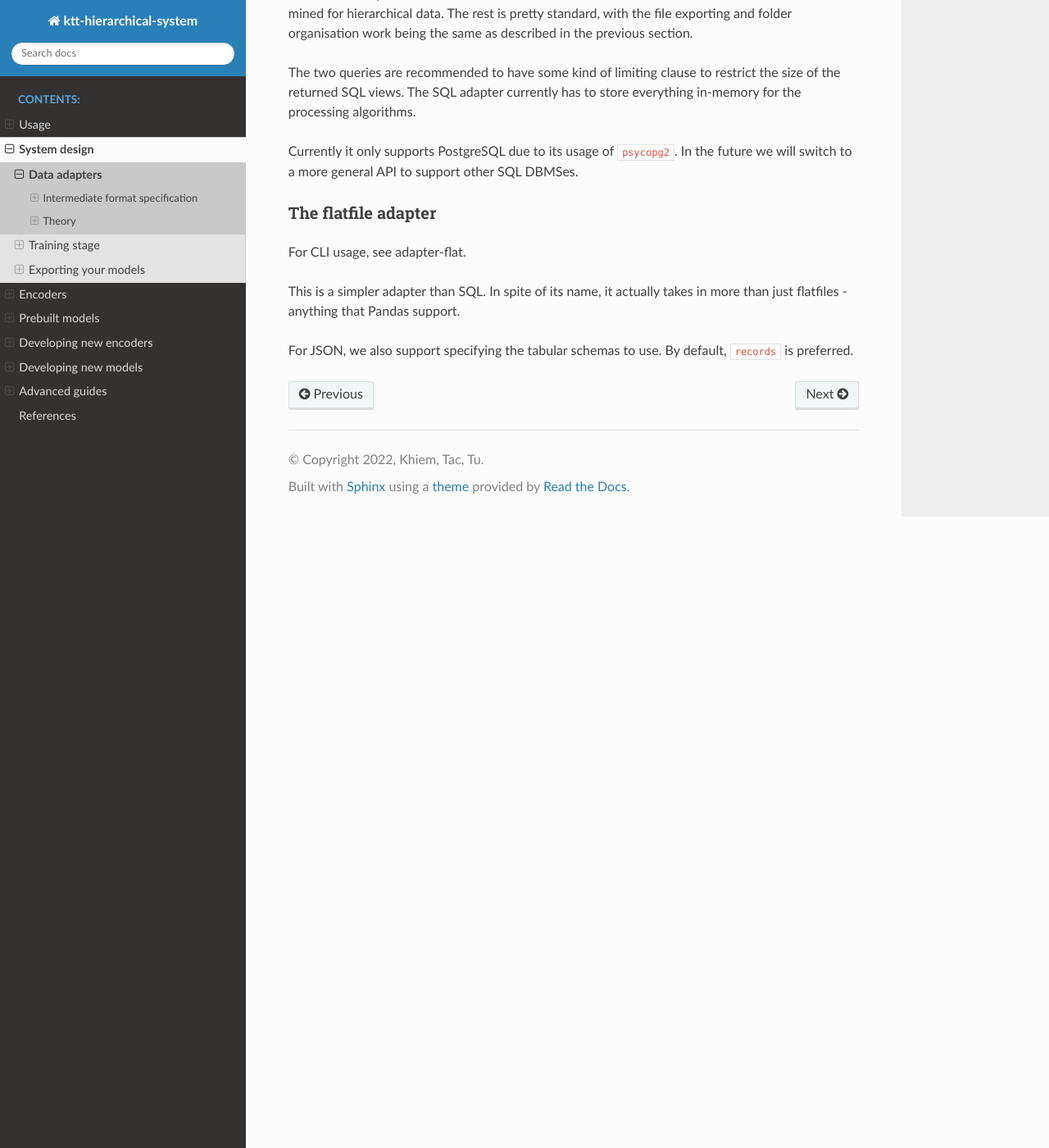
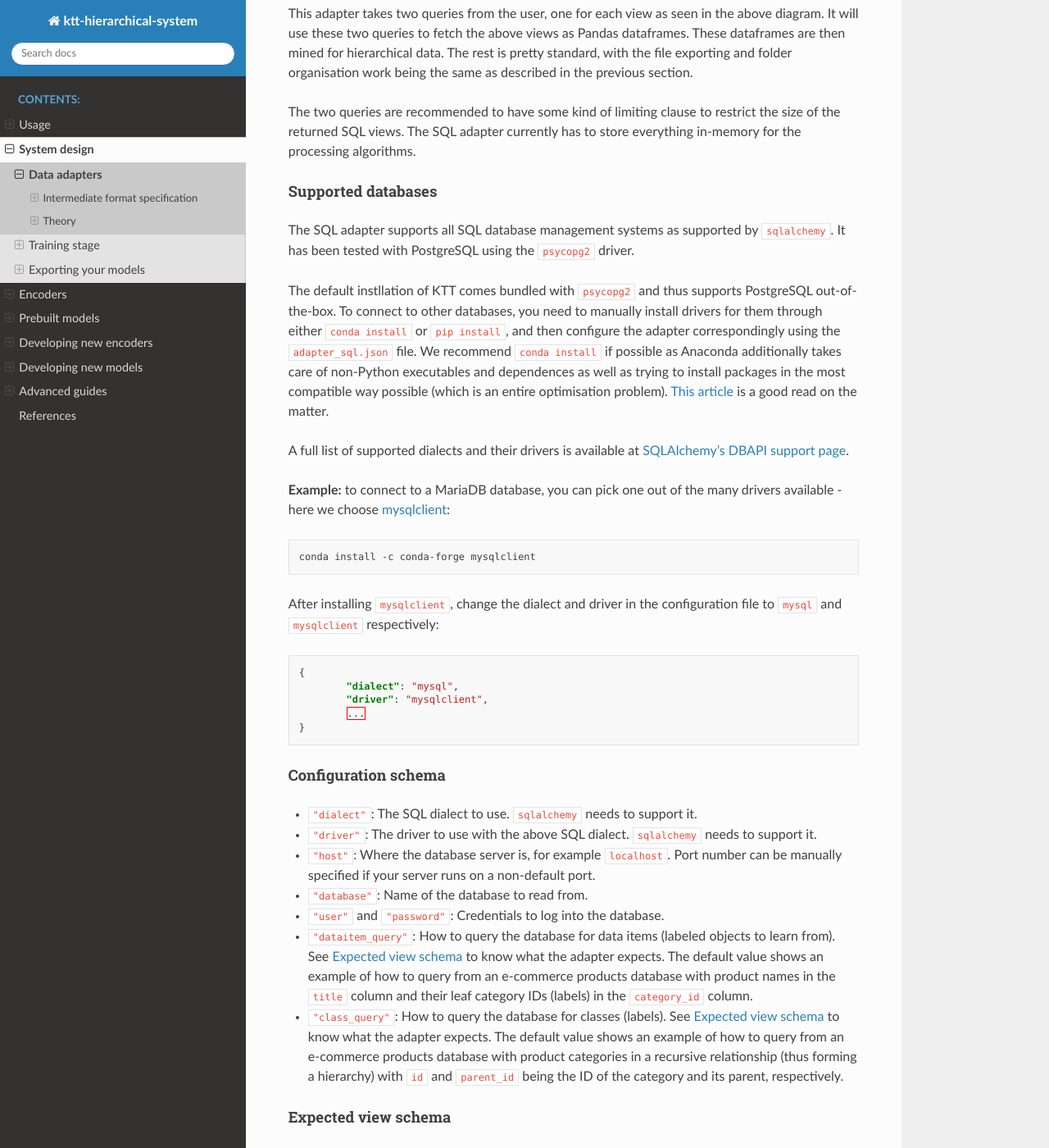
Before and after one commit to htkhiem/ktt-hierarchical-thesis, a Sphinx documentation site: the page built from doc/source/indepth/adapters.rst, in a window 1280 px wide and 1400 px high, scrolled down 3202 px. Shown: the whole window at 82% size. Built offline with Sphinx 7.4.7 and the Read the Docs theme 2.0.0, drawn with Linux system fonts in a browser that asks for light colours; some of the changed text lies outside the part shown.

Commit message:
Update documentation to cover new SQL adapter features

```diff
--- a/doc/source/indepth/adapters.rst
+++ b/doc/source/indepth/adapters.rst
@@ -87,7 +90,58 @@ This adapter takes two queries from the user, one for each view as seen in the a
 
 The two queries are recommended to have some kind of limiting clause to restrict the size of the returned SQL views. The SQL adapter currently has to store everything in-memory for the processing algorithms.
 
-Currently it only supports PostgreSQL due to its usage of ``psycopg2``. In the future we will switch to a more general API to support other SQL DBMSes.
+Supported databases
+^^^^^^^^^^^^^^^^^^^
+
+The SQL adapter supports all SQL database management systems as supported by ``sqlalchemy``. It has been tested with PostgreSQL using the ``psycopg2`` driver.
+
+The default instllation of KTT comes bundled with ``psycopg2`` and thus supports PostgreSQL out-of-the-box. To connect to other databases, you need to manually install drivers for them through either ``conda install`` or ``pip install``, and then configure the adapter correspondingly using the ``adapter_sql.json`` file. We recommend ``conda install`` if possible as Anaconda additionally takes care of non-Python executables and dependences as well as trying to install packages in the most compatible way possible (which is an entire optimisation problem). `This article <https://pythonspeed.com/articles/conda-vs-pip/>`_ is a good read on the matter.
+
+A full list of supported dialects and their drivers is available at `SQLAlchemy's DBAPI support page <https://docs.sqlalchemy.org/en/14/dialects/>`_.
+
+**Example:** to connect to a MariaDB database, you can pick one out of the many drivers available - here we choose `mysqlclient <https://docs.sqlalchemy.org/en/14/dialects/mysql.html#module-sqlalchemy.dialects.mysql.mysqldb>`_:
+
+.. code-block:: bash
+
+	 conda install -c conda-forge mysqlclient
+
+After installing ``mysqlclient``, change the dialect and driver in the configuration file to ``mysql`` and ``mysqlclient`` respectively:
+
+.. code-block:: json
+
+	{
+		"dialect": "mysql",
+		"driver": "mysqlclient",
+		...
+	}
+
+Configuration schema
+^^^^^^^^^^^^^^^^^^^^
+
+- ``"dialect"``: The SQL dialect to use. ``sqlalchemy`` needs to support it.
+- ``"driver"``: The driver to use with the above SQL dialect. ``sqlalchemy`` needs to support it.
+- ``"host"``: Where the database server is, for example ``localhost``. Port number can be manually specified if your server runs on a non-default port.
+- ``"database"``: Name of the database to read from.
+- ``"user"`` and ``"password"``: Credentials to log into the database.
+- ``"dataitem_query"``: How to query the database for data items (labeled objects to learn from). See :ref:`expected-schema` to know what the adapter expects. The default value shows an example of how to query from an e-commerce products database with product names in the ``title`` column and their leaf category IDs (labels) in the ``category_id`` column.
+- ``"class_query"``: How to query the database for classes (labels). See :ref:`expected-schema` to know what the adapter expects. The default value shows an example of how to query from an e-commerce products database with product categories in a recursive relationship (thus forming a hierarchy) with ``id`` and ``parent_id`` being the ID of the category and its parent, respectively.
+
+.. _expected-schema:
+
+Expected view schema
+^^^^^^^^^^^^^^^^^^^^
+
+We expect two views, one for the data items and one for the classes.
+
+The data item view needs to have two columns:
+
+- ``name``: Textual name of the data object. This is the input to all the models.
+- ``class_id``: The foreign key pointing to the primary key of the **leaf** class that this data object belongs to.
+
+The class view needs to have two columns also:
+
+- ``id``: The primary key of each class.
+- ``parent_id``: The foreign key pointing to the primary key of the parent of each class. Use ``NULL`` if this is a top-level class (i.e. having no parent class).
 
 The flatfile adapter
 ~~~~~~~~~~~~~~~~~~~~
```
Also changed, not shown: other parts of doc/source/indepth/adapters.rst (+4 -1 lines).
